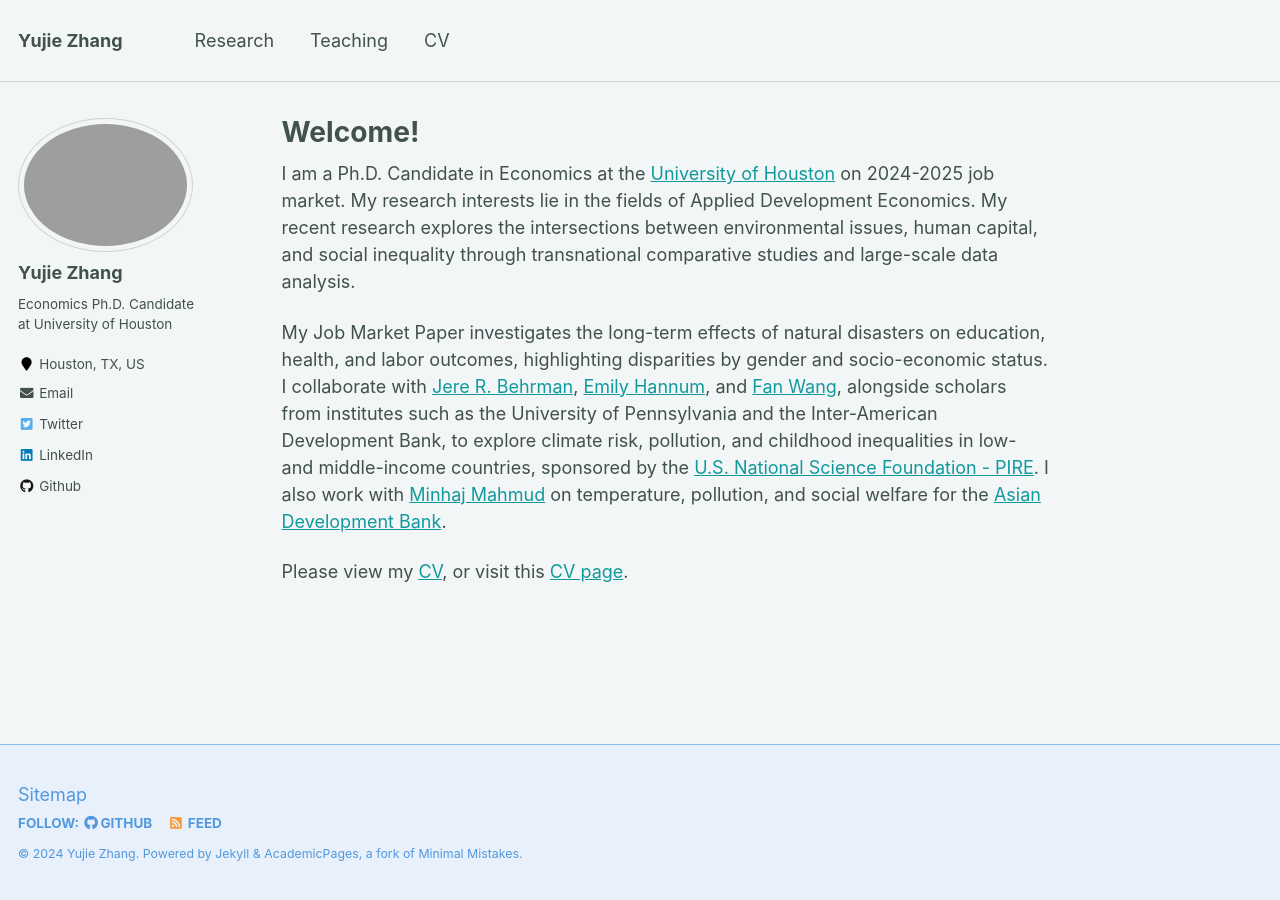
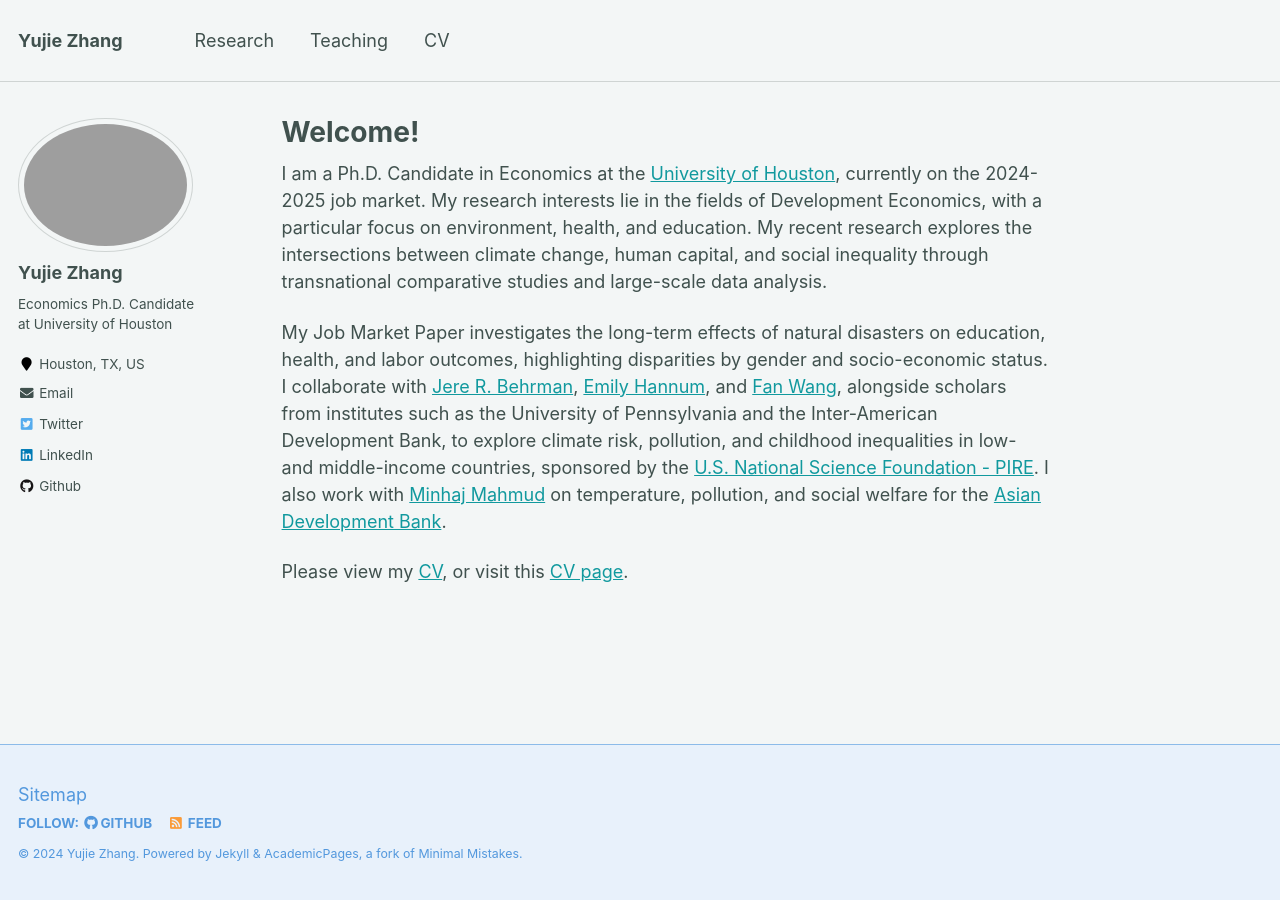
Before and after one commit to yujiezhangecon/yujiezhangecon.github.io, a Jekyll site: the page built from _pages/about.md, in a window 1280 px wide. Built offline with Jekyll 4.4.1, drawn with Linux system fonts in a browser that asks for light colours.

Commit message:
Update about.md

```diff
--- a/_pages/about.md
+++ b/_pages/about.md
@@ -8,8 +8,8 @@ redirect_from:
   - /about.html
 ---
 
-I am a Ph.D. Candidate in Economics at the [University of Houston](https://www.uh.edu/class/economics/) on 2024-2025 job market.
-My research interests lie in the fields of Applied Development Economics. My recent research explores the intersections between environmental issues, human capital, and social inequality through transnational comparative studies and large-scale data analysis.
+I am a Ph.D. Candidate in Economics at the [University of Houston](https://www.uh.edu/class/economics/), currently on the 2024-2025 job market.
+My research interests lie in the fields of Development Economics, with a particular focus on environment, health, and education. My recent research explores the intersections between climate change, human capital, and social inequality through transnational comparative studies and large-scale data analysis.
 
 <!---
 My research encompasses environment, health, education, labor, and inequality, particularly in developing countries. Recent work investigates the short- and long-term effects of climatic shocks on human capital, highlighting disparities by gender and socio-economic status.
```
